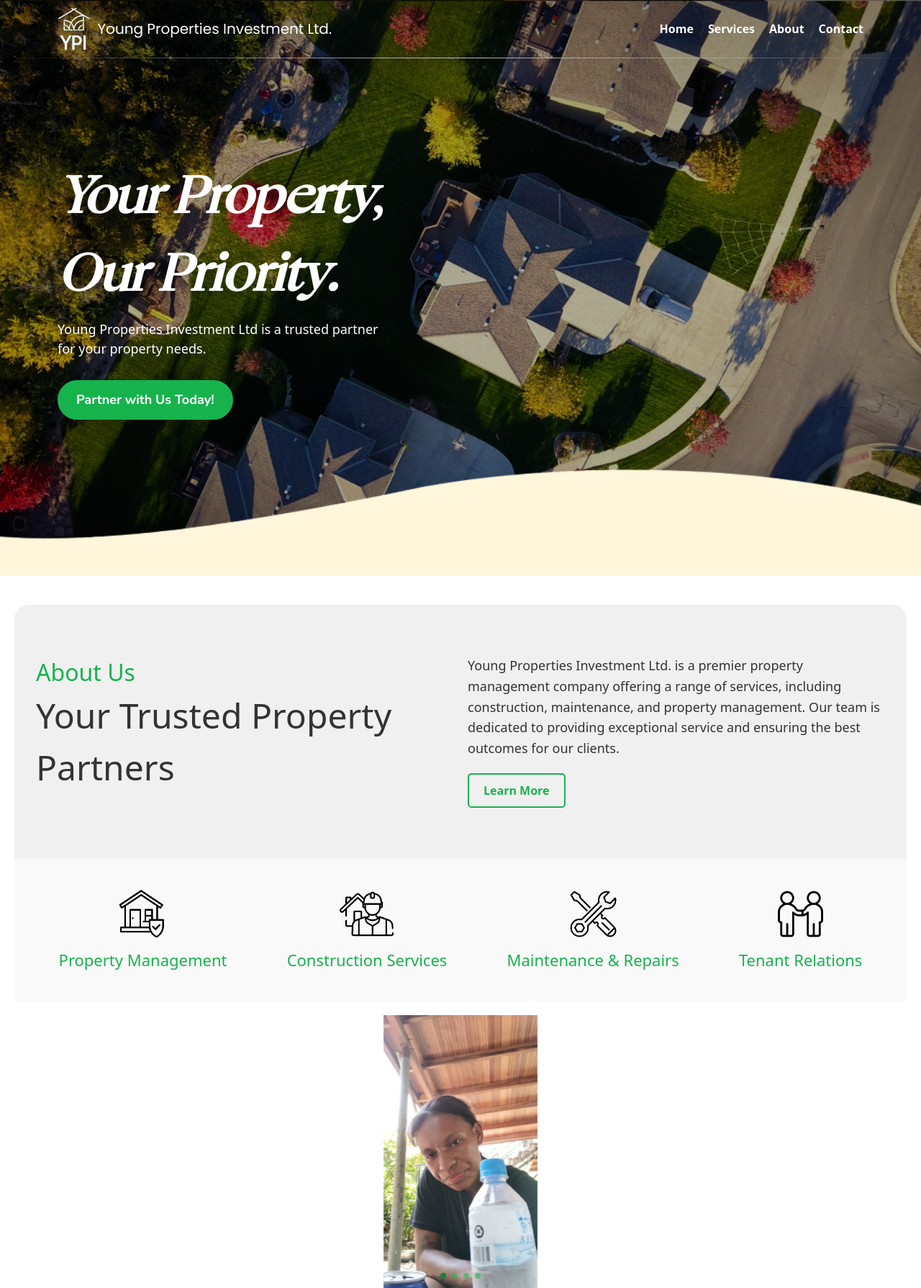
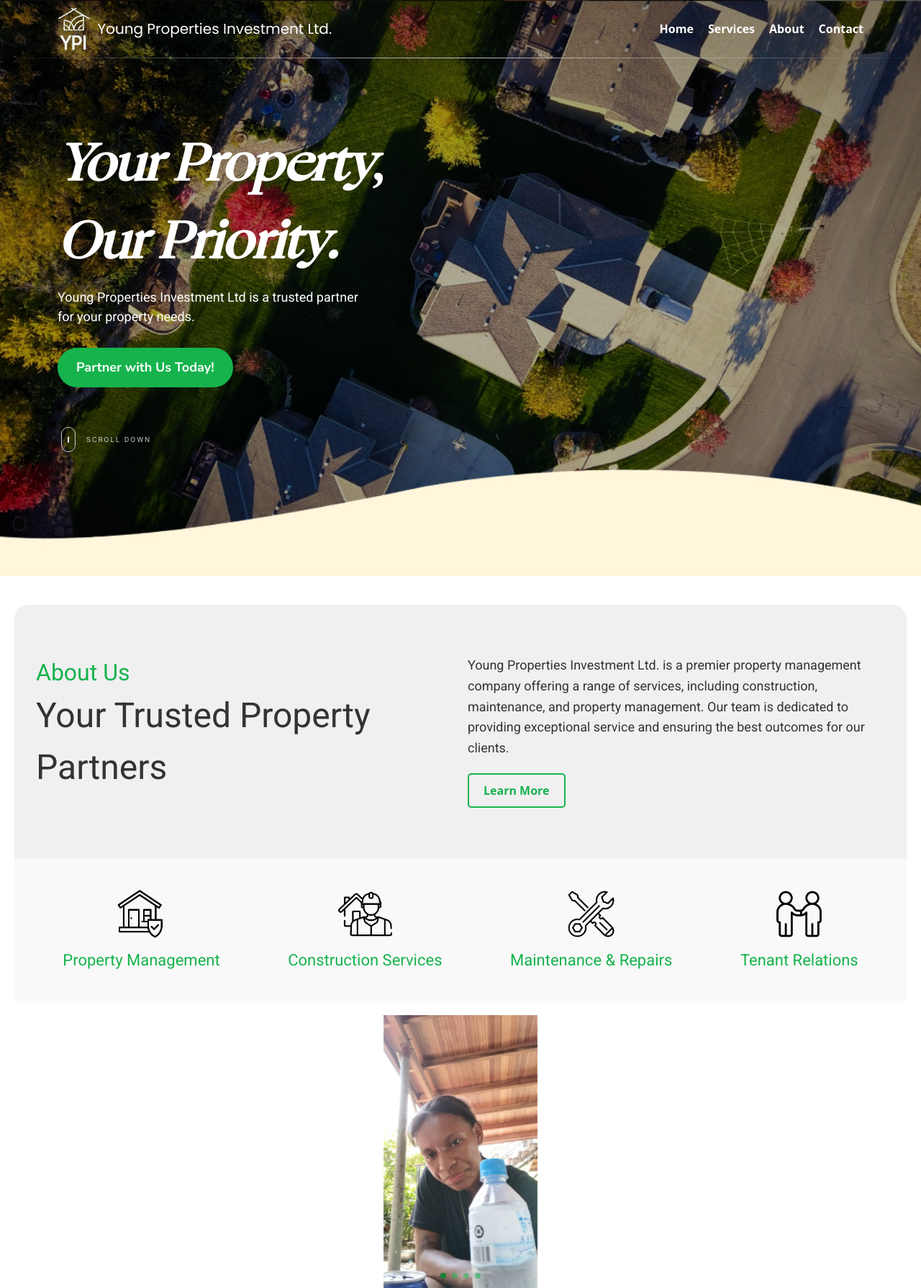
Before and after one commit to freddyoung/render-flask-deployment, a Flask app: page / in a window 1280 px wide. Shown: the top 1789 px of the page at 72% size. Run offline with Flask 3, Linux system fonts and the light colour scheme.

Commit message:
Finishing touches on Home page

```diff
--- a/static/css/styles.css
+++ b/static/css/styles.css
@@ -67,6 +67,8 @@ body.default-page main {
     border-bottom: 1px solid transparent; /* Fallback for older browsers */
     border-image: linear-gradient(to right, transparent, #C0C0C0, transparent) 1;
     transition: background-color 0.1s ease, color 0.01s ease;
+
+
 }
 
 .navbar-home.scrolled {
@@ -87,6 +89,7 @@ body.default-page main {
     width: 100%;
     z-index: 1000;
     box-shadow: 0 4px 6px rgba(0, 0, 0, 0.1);
+
 }
 
 /* Logo styles */
@@ -314,11 +317,15 @@ body.default-page .burger-menu span {
 .hero-text p {
     font-size: 18px;
     margin-bottom: 10px;
+    font-family: 'Roboto', sans-serif;
+
 }
 
 .hero-actions {
     margin-top: 20px; /* Space between paragraph and button */
-    align-self: flex-start; /* Align button to the left */
+    align-items: flex-start; /* Align button to the left */
+    display: flex; /* Use flex to align items horizontally */
+    flex-direction: column;
 }
 
 .btn-enquiry {
@@ -358,6 +365,47 @@ body.default-page .burger-menu span {
         font-size: 48px;
 
     }
+}
+.scroll-indicator {
+    display: flex;
+    align-items: center; /* Center icon vertically */
+    padding: 10px 8px; /* Less horizontal padding */
+    border: 1px solid #ccc;
+    border-radius: 50px; /* Large enough for a pill shape */
+    height: 35px; /* Set a height for the vertical pill shape */
+
+}
+.scroll-icon {
+    width: 1px; /* Width of the icon */
+    height: 8px; /* Height of the icon */
+    border: 1px solid white; /* Color of the icon */
+    position: relative;
+    animation: move 2s ease-in infinite; /* Smooth movement */
+}
+.scroll-text {
+    color: rgba(255, 255, 255, 0.753); /* Text color */
+    margin-left: 15px; /* Space between icon and text */
+    font-family: 'Roboto', sans-serif;
+    font-size: 10px;
+    letter-spacing: 2px;
+}
+@keyframes move {
+    0% {
+        transform: translateY(5px);
+    }
+    50% {
+        transform: translateY(-5px); /* Move up */
+    }
+    100% {
+        transform: translateY(5px); /* Move back down */
+    }
+}
+
+.scroll-container {
+    display: flex; /* Align items horizontally */
+    align-items: center; /* Center vertically */
+    padding-top: 55px; /* Space between button and scroll elements */
+    margin-left: 5px;
 }
 
 
@@ -476,12 +524,16 @@ footer p {
 .about-left h2 {
     font-size: 32px;
     color: #16b34d;
+    font-family: 'Roboto', sans-serif;
+
 }
 
 .about-left h3 {
     font-size: 48px;
     color: #333;
     margin-bottom: 20px;
+    font-family: 'Roboto', sans-serif;
+
 }
 
 /* Styling for Paragraph */
@@ -490,6 +542,8 @@ footer p {
     line-height: 1.6;
     color: #333;
     margin-bottom: 20px;
+    font-family: 'Roboto', sans-serif;
+
 }
 
 /* Button Styling */
@@ -610,6 +664,8 @@ footer p {
     font-size: 22px;
     color: #16b34d;
     margin: 0;
+    font-family: 'Roboto', sans-serif;
+
 }
 
 .service-item:hover p {
--- a/templates/base.html
+++ b/templates/base.html
@@ -59,10 +59,20 @@
                 <p>Young Properties Investment Ltd is a trusted partner<br> for your property needs.</p>
                 <div class="hero-actions">
                     <a href="{{ url_for('contact') }}" class="btn-enquiry">Partner with Us Today!</a>
+                    <div class="scroll-container"> <!-- New container -->
+                        <div class="scroll-indicator">
+                            <div class="scroll-icon"></div>
+                        </div>
+                        <span class="scroll-text">SCROLL DOWN</span>
+                    </div>
                 </div>
             </div>
         </div>
     </section>
+
+
+
+
 
 
 
```
